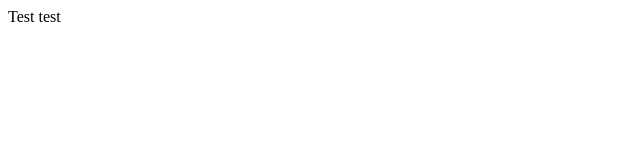
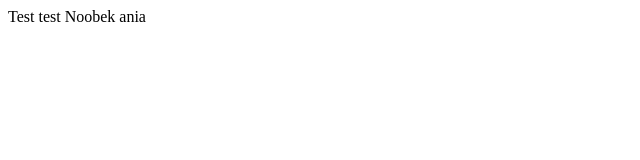
Before and after one commit to marianskrzypekk/Strona, a plain HTML site: page index.html in a window 1280 px wide. Shown: the whole page, without its empty margins (0-640 px from the left). Drawn offline with Linux system fonts and the light colour scheme.

Commit message:
Update index.html

```diff
--- a/index.html
+++ b/index.html
@@ -12,6 +12,6 @@
 
 <body>
 
-  Test test
+  Test test Noobek ania
 </body>
 </html>
```
